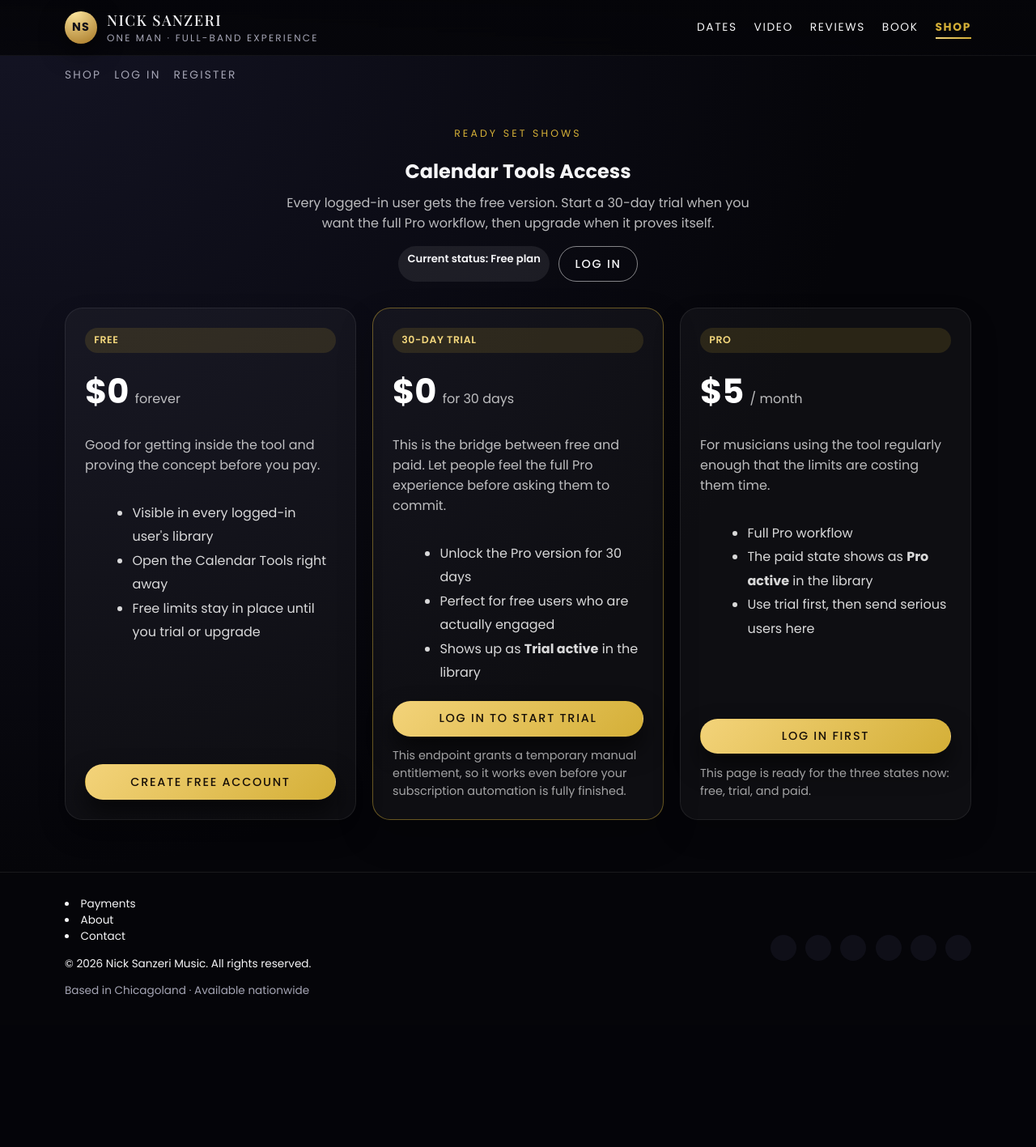
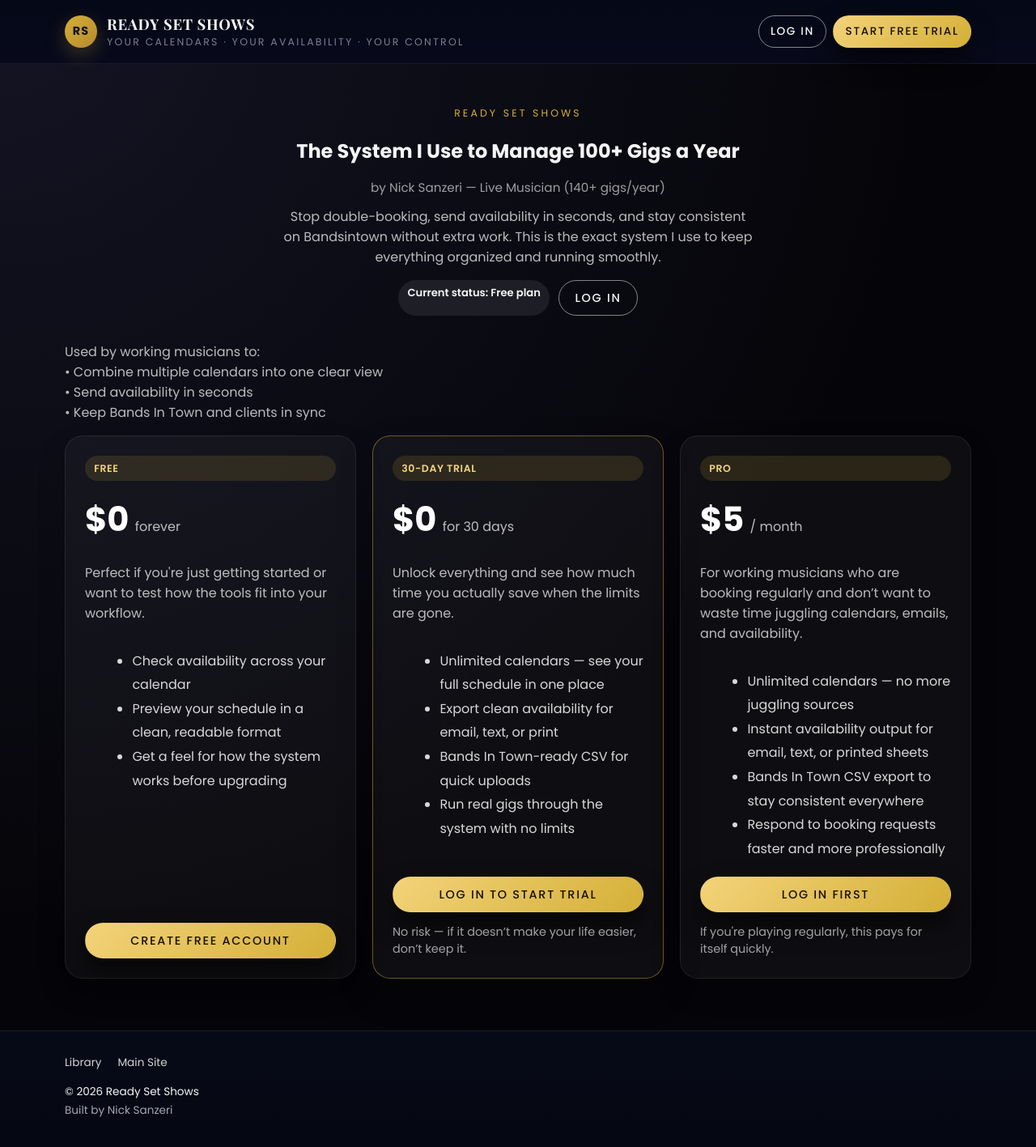
Before and after one commit to nsanzeri/ns_studio, a PHP site: page /studio/member/pricing.php in a window 1280 px wide. Shown: the whole page at 81% size. Before the commit the page ends 1232 px from the top, so only its background shows below. Run offline with PHP 8.4, Linux system fonts and the light colour scheme.

Commit message:
Better pricing page

```diff
--- /dev/null
+++ b/includes/tools_footer_lite.php
@@ -0,0 +1,122 @@
+<?php
+$currentPath = str_replace('\\', '/', $_SERVER['PHP_SELF'] ?? '');
+$isLocal = str_contains($currentPath, '/ns_studio/');
+$siteBase   = $isLocal ? '/ns_studio' : '';
+$studioBase = $siteBase . '/studio';
+?>
+
+<footer class="site-footer tools-site-footer">
+    <div class="container footer-inner tools-footer-inner">
+        <div class="footer-left">
+            <ul class="tools-footer-links">
+                <li><a href="<?= htmlspecialchars($studioBase . '/member/library.php') ?>">Library</a></li>
+                <li><a href="<?= htmlspecialchars($siteBase . '/index.php') ?>">Main Site</a></li>
+            </ul>
+            <p>© <span id="year"></span> Ready Set Shows</p>
+            <p class="footer-location">Built by Nick Sanzeri</p>
+        </div>
+    </div>
+</footer>
+
+<a href="#top" class="back-to-top" id="backToTop" aria-label="Back to top">
+    <i class="fas fa-arrow-up"></i>
+</a>
+
+<script>
+document.addEventListener('DOMContentLoaded', function () {
+    const yearEl = document.getElementById('year');
+    if (yearEl) {
+        yearEl.textContent = new Date().getFullYear();
+    }
+
+    const navToggle = document.getElementById('toolsNavToggle');
+    const mobileNav = document.getElementById('toolsMobileNav');
+
+    if (navToggle && mobileNav) {
+        navToggle.addEventListener('click', function () {
+            const willOpen = mobileNav.hasAttribute('hidden');
+            if (willOpen) {
+                mobileNav.removeAttribute('hidden');
+            } else {
+                mobileNav.setAttribute('hidden', '');
+            }
+            navToggle.setAttribute('aria-expanded', willOpen ? 'true' : 'false');
+            navToggle.classList.toggle('is-active', willOpen);
+        });
+
+        mobileNav.querySelectorAll('a').forEach(function (link) {
+            link.addEventListener('click', function () {
+                mobileNav.setAttribute('hidden', '');
+                navToggle.setAttribute('aria-expanded', 'false');
+                navToggle.classList.remove('is-active');
+            });
+        });
+
+        document.addEventListener('click', function (event) {
+            const clickedInsideNav = mobileNav.contains(event.target);
+            const clickedToggle = navToggle.contains(event.target);
+
+            if (!clickedInsideNav && !clickedToggle && !mobileNav.hasAttribute('hidden')) {
+                mobileNav.setAttribute('hidden', '');
+                navToggle.setAttribute('aria-expanded', 'false');
+                navToggle.classList.remove('is-active');
+            }
+        });
+    }
+
+    const backToTop = document.getElementById('backToTop');
+    if (backToTop) {
+        window.addEventListener('scroll', function () {
+            if (window.scrollY > 300) {
+                backToTop.classList.add('visible');
+            } else {
+                backToTop.classList.remove('visible');
+            }
+        });
+    }
+});
+</script>
+
+<style>
+  .tools-site-footer {
+    border-top: 1px solid rgba(255,255,255,.08);
+    background: linear-gradient(180deg, rgba(7,10,24,.98), rgba(5,7,18,1));
+  }
+
+  .tools-footer-inner {
+    display: block;
+  }
+
+  .tools-footer-links {
+    list-style: none;
+    display: flex;
+    flex-wrap: wrap;
+    gap: 1rem 1.25rem;
+    padding: 0;
+    margin: 0 0 1rem 0;
+  }
+
+  .tools-footer-links li {
+    margin: 0;
+  }
+
+  .tools-footer-links a {
+    text-decoration: none;
+    color: rgba(255,255,255,.82);
+  }
+
+  .tools-footer-links a:hover {
+    color: #f4d57a;
+  }
+
+  .tools-site-footer p {
+    margin: .2rem 0;
+  }
+
+  @media (max-width: 980px) {
+    .tools-footer-links {
+      flex-direction: column;
+      gap: .7rem;
+    }
+  }
+</style>
--- /dev/null
+++ b/includes/tools_header_lite.php
@@ -0,0 +1,104 @@
+<?php
+$currentPath = str_replace('\\', '/', $_SERVER['PHP_SELF'] ?? '');
+
+$isLocal = str_contains($currentPath, '/ns_studio/');
+$siteBase   = $isLocal ? '/ns_studio' : '';
+$studioBase = $siteBase . '/studio';
+
+$trialStatus = null;
+if (isset($pdo) && function_exists('rss_get_current_user_trial_status')) {
+	$trialStatus = rss_get_current_user_trial_status($pdo);
+}
+?>
+
+<header class="site-header tools-site-header-lite">
+    <div class="container tools-header-inner-lite">
+
+        <!-- Brand -->
+        <a href="<?= htmlspecialchars($studioBase . '/tools/index.php') ?>" class="brand tools-brand-lite">
+            <span class="brand-mark">RS</span>
+            <span class="brand-text">
+                <span class="brand-name">Ready Set Shows</span>
+                <span class="brand-tagline">Your calendars · Your availability · Your control</span>
+            </span>
+        </a>
+
+        <!-- CTA -->
+        <div class="tools-header-cta">
+            <?php if (!isset($user) || !$user): ?>
+                <a class="btn btn-outline" href="<?= e($loginUrl ?? '#') ?>">Log In</a>
+                <a class="btn btn-primary" href="<?= e($trialUrl ?? '#') ?>">Start Free Trial</a>
+            <?php else: ?>
+                <a class="btn btn-primary" href="<?= e($trialUrl ?? '#') ?>">Start Free Trial</a>
+            <?php endif; ?>
+        </div>
+
+    </div>
+</header>
+
+<?php if ($trialStatus): ?>
+<div class="trial-countdown-banner">
+    <div class="container trial-countdown-banner__inner">
+        <span><strong>Free trial:</strong> your access ends in <?= (int)$trialStatus['days_remaining'] ?> day<?= ((int)$trialStatus['days_remaining'] === 1 ? '' : 's') ?>.</span>
+        <span class="trial-countdown-banner__meta">Ends <?= htmlspecialchars($trialStatus['expires_on'], ENT_QUOTES, 'UTF-8') ?></span>
+    </div>
+</div>
+<?php endif; ?>
+
+<style>
+.tools-site-header-lite {
+    border-bottom: 1px solid rgba(255,255,255,.08);
+    background: linear-gradient(180deg, rgba(5,8,22,.98), rgba(8,10,28,.96));
+    position: sticky;
+    top: 0;
+    z-index: 1000;
+    backdrop-filter: blur(10px);
+}
+
+.tools-header-inner-lite {
+    min-height: 78px;
+    display: flex;
+    align-items: center;
+    justify-content: space-between;
+    gap: 1rem;
+}
+
+.tools-brand-lite .brand-mark {
+    background: linear-gradient(135deg, #d4af37, #b68a2f);
+    color: #111;
+    box-shadow: 0 8px 24px rgba(212,175,55,.25);
+}
+
+.tools-brand-lite .brand-name {
+    letter-spacing: .04em;
+    font-weight: 600;
+}
+
+.tools-brand-lite .brand-tagline {
+    font-size: .78rem;
+    opacity: .75;
+}
+
+.tools-header-cta {
+    display: flex;
+    align-items: center;
+    gap: .5rem;
+}
+
+.tools-header-cta .btn {
+    padding: .55rem .9rem;
+    font-size: .85rem;
+}
+
+/* Mobile tightening */
+@media (max-width: 640px) {
+    .tools-brand-lite .brand-tagline {
+        display: none;
+    }
+
+    .tools-header-cta .btn {
+        padding: .5rem .7rem;
+        font-size: .8rem;
+    }
+}
+</style>
--- a/studio/member/pricing.php
+++ b/studio/member/pricing.php
@@ -46,14 +46,22 @@ $launchUrl = rss_tool_launch_url();
   </style>
 </head>
 <body>
-<?php include __DIR__ . '/../../includes/header.php'; ?>
+<?php include __DIR__ . '/../../includes/tools_header_lite.php'; ?>
 
 <main class="pricing-shell">
   <div class="container">
 <section class="pricing-hero">
   <p class="eyebrow">Ready Set Shows</p>
-      <h1 style="margin-bottom:.6rem;">Calendar Tools Access</h1>
-      <p class="muted" style="max-width:58ch;margin:0 auto;">Every logged-in user gets the free version. Start a 30-day trial when you want the full Pro workflow, then upgrade when it proves itself.</p>
+  <h1 style="margin-bottom:.4rem;">The System I Use to Manage 100+ Gigs a Year</h1>
+
+  <p style="font-size:.95rem; color:rgba(255,255,255,.6); margin-bottom:.8rem;">
+    by Nick Sanzeri — Live Musician (140+ gigs/year)
+  </p>
+
+  <p class="muted" style="max-width: 58ch; margin: 0 auto;">
+    Stop double-booking, send availability in seconds, and stay consistent on Bandsintown without extra work.
+    This is the exact system I use to keep everything organized and running smoothly.
+  </p>
 				<div style="margin-top:1rem; display:flex; justify-content:center; gap:.7rem; flex-wrap:wrap;">
         <span class="state-pill">Current status: <?= e($access['label']) ?></span>
         <?php if ($user): ?>
@@ -63,6 +71,13 @@ $launchUrl = rss_tool_launch_url();
         <?php endif; ?>
       </div>
     </section>
+    <p class="muted" style="margin-top:1rem;">
+Used by working musicians to:
+<br>
+• Combine multiple calendars into one clear view<br>
+• Send availability in seconds  <br>
+• Keep Bands In Town and clients in sync<br>
+</p>
 
     <?php if ($flash): ?>
       <div class="pricing-alert"><?= e($flash) ?></div>
@@ -75,11 +90,11 @@ $launchUrl = rss_tool_launch_url();
           <div class="price">$0</div>
           <div class="price-unit">forever</div>
         </div>
-        <p class="muted">Good for getting inside the tool and proving the concept before you pay.</p>
+        <p class="muted">Perfect if you're just getting started or want to test how the tools fit into your workflow.</p>
 		<ul>
-          <li>Visible in every logged-in user's library</li>
-          <li>Open the Calendar Tools right away</li>
-          <li>Free limits stay in place until you trial or upgrade</li>
+		  <li>Check availability across your calendar</li>
+		  <li>Preview your schedule in a clean, readable format</li>
+		  <li>Get a feel for how the system works before upgrading</li>
 		</ul>
         <?php if (!$user): ?>
           <a class="btn btn-primary" href="<?= e($registerUrl) ?>">Create Free Account</a>
@@ -94,11 +109,12 @@ $launchUrl = rss_tool_launch_url();
           <div class="price">$0</div>
           <div class="price-unit">for 30 days</div>
         </div>
-        <p class="muted">This is the bridge between free and paid. Let people feel the full Pro experience before asking them to commit.</p>
+        <p class="muted">Unlock everything and see how much time you actually save when the limits are gone.</p>
 <ul>
-          <li>Unlock the Pro version for 30 days</li>
-          <li>Perfect for free users who are actually engaged</li>
-          <li>Shows up as <strong>Trial active</strong> in the library</li>
+  <li>Unlimited calendars — see your full schedule in one place</li>
+  <li>Export clean availability for email, text, or print</li>
+  <li>Bands In Town-ready CSV for quick uploads</li>
+  <li>Run real gigs through the system with no limits</li>
 </ul>
         <?php if (!$user): ?>
           <a class="btn btn-primary" href="<?= e($loginUrl) ?>">Log In to Start Trial</a>
@@ -109,7 +125,7 @@ $launchUrl = rss_tool_launch_url();
         <?php else: ?>
           <a class="btn btn-primary" href="<?= e($trialUrl) ?>">Start Free Trial</a>
         <?php endif; ?>
-        <div class="small-pricing-note">This endpoint grants a temporary manual entitlement, so it works even before your subscription automation is fully finished.</div>
+        <div class="small-pricing-note">No risk — if it doesn’t make your life easier, don’t keep it.</div>
       </article>
 
       <article class="pricing-card">
@@ -118,11 +134,12 @@ $launchUrl = rss_tool_launch_url();
           <div class="price">$5</div>
           <div class="price-unit">/ month</div>
         </div>
-        <p class="muted">For musicians using the tool regularly enough that the limits are costing them time.</p>
+        <p class="muted">For working musicians who are booking regularly and don’t want to waste time juggling calendars, emails, and availability.</p>
 <ul>
-          <li>Full Pro workflow</li>
-          <li>The paid state shows as <strong>Pro active</strong> in the library</li>
-          <li>Use trial first, then send serious users here</li>
+  <li>Unlimited calendars — no more juggling sources</li>
+  <li>Instant availability output for email, text, or printed sheets</li>
+  <li>Bands In Town CSV export to stay consistent everywhere</li>
+  <li>Respond to booking requests faster and more professionally</li>
 </ul>
         <?php if (!$user): ?>
           <a class="btn btn-primary" href="<?= e($loginUrl) ?>">Log In First</a>
@@ -131,12 +148,12 @@ $launchUrl = rss_tool_launch_url();
         <?php else: ?>
           <a class="btn btn-primary" href="#" onclick="alert('Wire this button to your Pro checkout flow once your Stripe price is live.'); return false;">Upgrade to Pro</a>
         <?php endif; ?>
-        <div class="small-pricing-note">This page is ready for the three states now: free, trial, and paid.</div>
+        <div class="small-pricing-note">If you're playing regularly, this pays for itself quickly.</div>
       </article>
     </section>
   </div>
 </main>
 
-<?php include __DIR__ . '/../../includes/footer.php'; ?>
+<?php include __DIR__ . '/../../includes/tools_footer_lite.php'; ?>
 </body>
 </html>
--- a/studio/member/trial.php
+++ b/studio/member/trial.php
@@ -2,12 +2,12 @@
 require_once __DIR__ . '/../_private/_core/bootstrap.php';
 require_once __DIR__ . '/../_private/_core/tool_access.php';
 
-Auth::requireLogin(rss_studio_root_url() . '/member/trial.php');
+Auth::requireLogin(base_url('member/trial.php'));
 
 $user = Auth::currentUser($pdo);
 $userId = (int) ($user['id'] ?? 0);
 if ($userId <= 0) {
-    redirect(rss_studio_root_url() . '/member/login.php');
+	redirect(base_url('member/login.php'));
 }
 
 $state = rss_current_tools_access_state($pdo);
```
Lines whose indentation alone changed are shown as unchanged.
